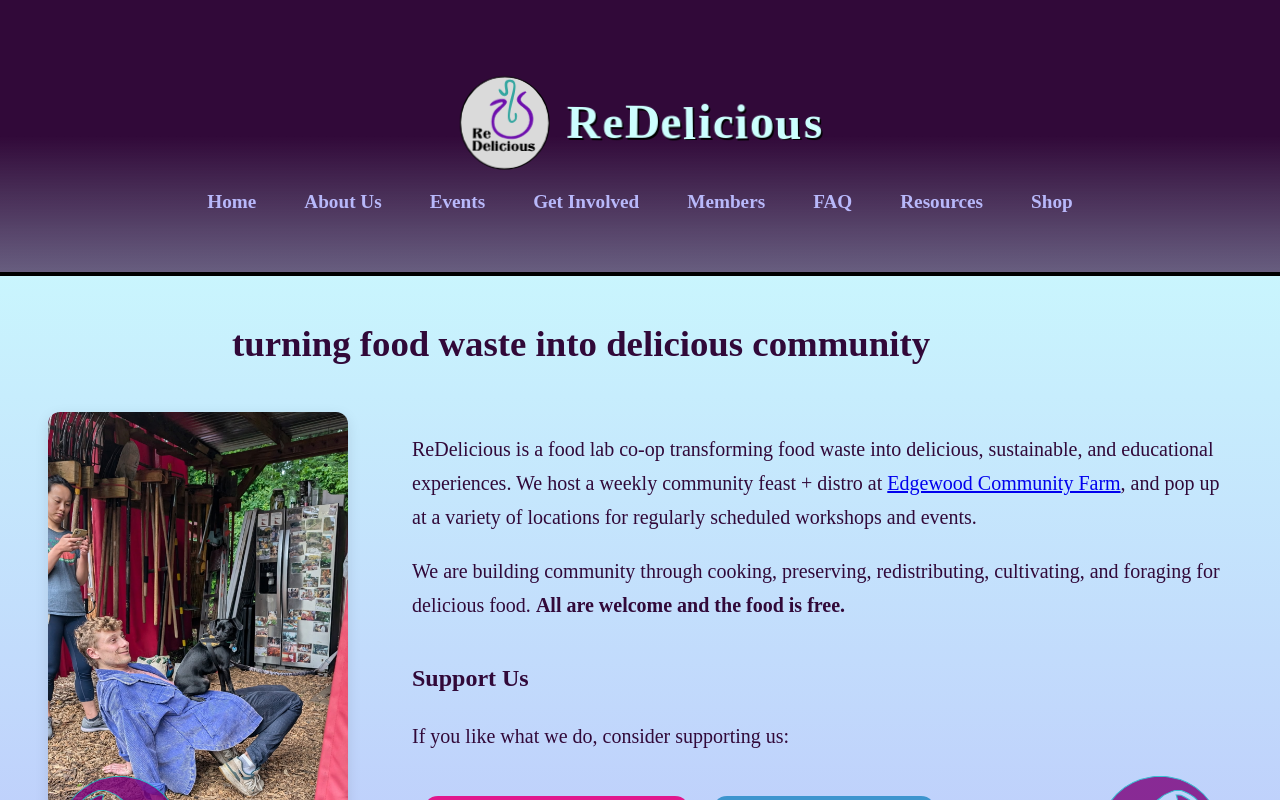
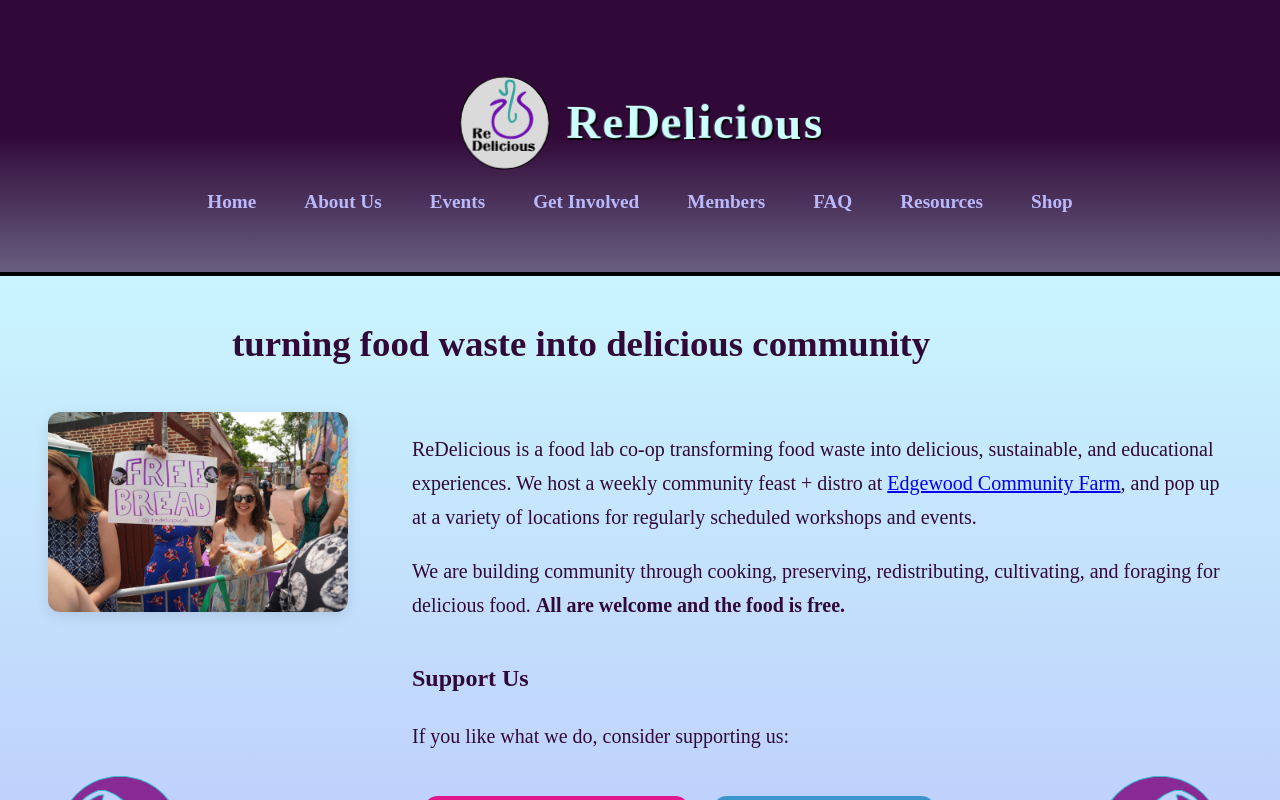
Before and after one commit to aaronhoffman7/rhinestock, a Next.js app: page / in a window 1280 px wide. Shown: the top 800 px of the page. Built offline with nearby package versions, Linux system fonts and the light colour scheme; a web font is replaced by a local one.

Commit message:
history added

```diff
--- a/src/app/about/page.tsx
+++ b/src/app/about/page.tsx
@@ -32,7 +32,8 @@ export default function AboutPage() {
           workshops, community feasts, and mutual aid events throughout DC.
         </p>
         <h2>History of ReDelicious</h2>
-        <p>Coming soon</p>
+        <p>We were founded in 2022 by a group of friends with overlapping interests in food justice, fermentation, mycology, foraging, and lots more. We began regularly gleaning leftover food from farmer's markets- with the help of with the help of {" "}<a href="https://foodrescue.us" target="_blank" rel="noopener noreferrer"> Food Rescue US
+  </a>- to host a neighborhood distro at a home in Mt. Pleasant, with a goal to not just give away food but to educate and facilitate community empowerment in a social space. The word spread, and we outgrew our normal gathering spot and decided it was time to formally organize. What started as a Sunday stoop hang where neighbors gathered to give away and repurpose food that would otherwise be wasted, organically grew into the co-op food lab it is today. We've been growing fast and have lots more history to write. <a href="/interest">Get involved today.</a></p>
         <h2>Events & Programming</h2>
         <p>We have all kinds of events. Check our calendar to stay in the loop. Past topics include:</p>
         <ul>
--- a/src/app/globals.css
+++ b/src/app/globals.css
@@ -588,6 +588,7 @@ p {
   height: auto;
   border-radius: 12px;
   box-shadow: 0 4px 14px rgba(0, 0, 0, 0.1);
+
 }
 
 
--- a/src/app/page.tsx
+++ b/src/app/page.tsx
@@ -1,18 +1,26 @@
 "use client";
 
-import { useEffect } from "react";
+import { useState, useEffect } from "react";
 import { usePageTitle } from "./context/PageTitleContext";
 import Image from "next/image";
 
+const photoList = [
+  "/photos/cherry.jpg",
+  "/photos/freebread.jpg",
+  "/photos/strawbs.png"
+];
+
 export default function HomePage() {
   const [, setTitle] = usePageTitle();
+  const [currentPhoto, setCurrentPhoto] = useState(0);
 
+  // Set page title
   useEffect(() => {
     setTitle("Home");
   }, [setTitle]);
 
+  // Animate tagline
   useEffect(() => {
-    // Tagline animation
     const phrases = [
       "turning",
       "food",
@@ -24,6 +32,7 @@ export default function HomePage() {
     const timeouts: NodeJS.Timeout[] = [];
     let currentPhrase = 0;
     const taglineEl = document.getElementById("tagline");
+
     function showNextPhrase() {
       if (!taglineEl) return;
       const phraseSpan = document.createElement("span");
@@ -31,27 +40,33 @@ export default function HomePage() {
       phraseSpan.style.opacity = "0";
       phraseSpan.style.transition = "opacity 0.8s ease";
       taglineEl.appendChild(phraseSpan);
-      timeouts.push(
-        setTimeout(() => {
-          phraseSpan.style.opacity = "1";
-        }, 50)
-      );
+      timeouts.push(setTimeout(() => {
+        phraseSpan.style.opacity = "1";
+      }, 50));
       currentPhrase++;
       if (currentPhrase < phrases.length) {
         timeouts.push(setTimeout(showNextPhrase, 780));
       }
     }
-    if (taglineEl) {
-      taglineEl.innerHTML = "";
-    }
+
+    if (taglineEl) taglineEl.innerHTML = "";
     showNextPhrase();
+
     return () => {
       timeouts.forEach(clearTimeout);
-      if (taglineEl) {
-        taglineEl.innerHTML = "";
-      }
+      if (taglineEl) taglineEl.innerHTML = "";
     };
   }, []);
+
+  // Cycle slideshow photos
+  useEffect(() => {
+    const interval = setInterval(() => {
+      setCurrentPhoto((prev) => (prev + 1) % photoList.length);
+    }, 4000);
+    return () => clearInterval(interval);
+  }, []);
+
+
 
   return (
     <>
@@ -61,8 +76,8 @@ export default function HomePage() {
         <section className="info-row">
           <div className="photo-column">
             <Image
-              src="/photos/cherry.jpg"
-              alt="Cherry vinegar bottle"
+              src={photoList[currentPhoto]}
+              alt="slideshow"
               width={300}
               height={300}
               className="homepage-photo"
```
